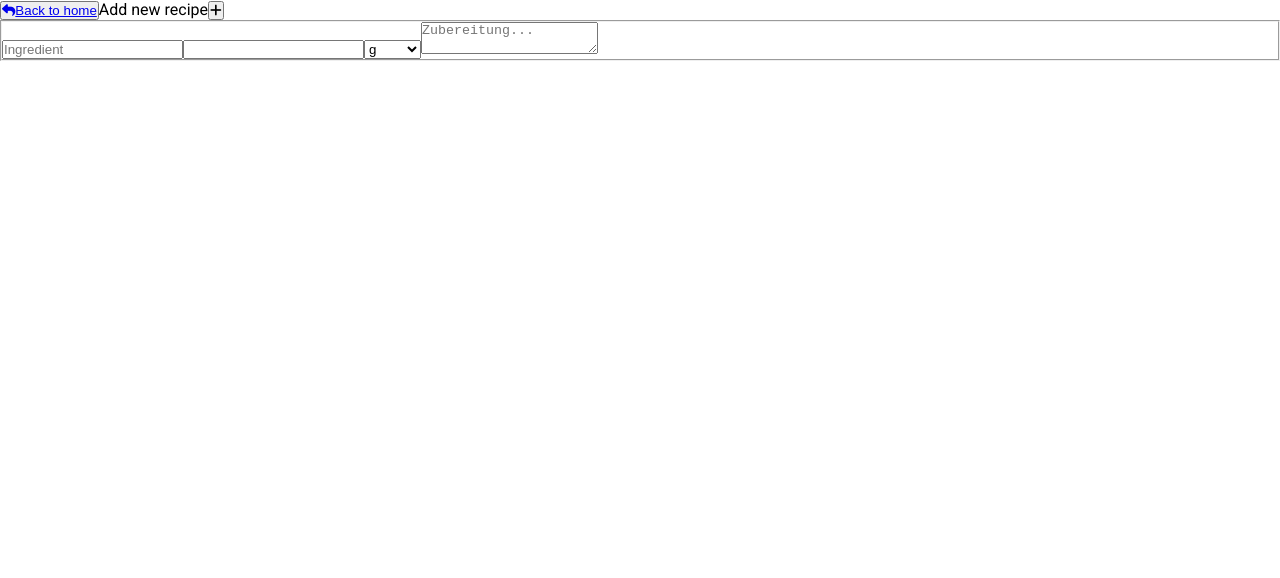
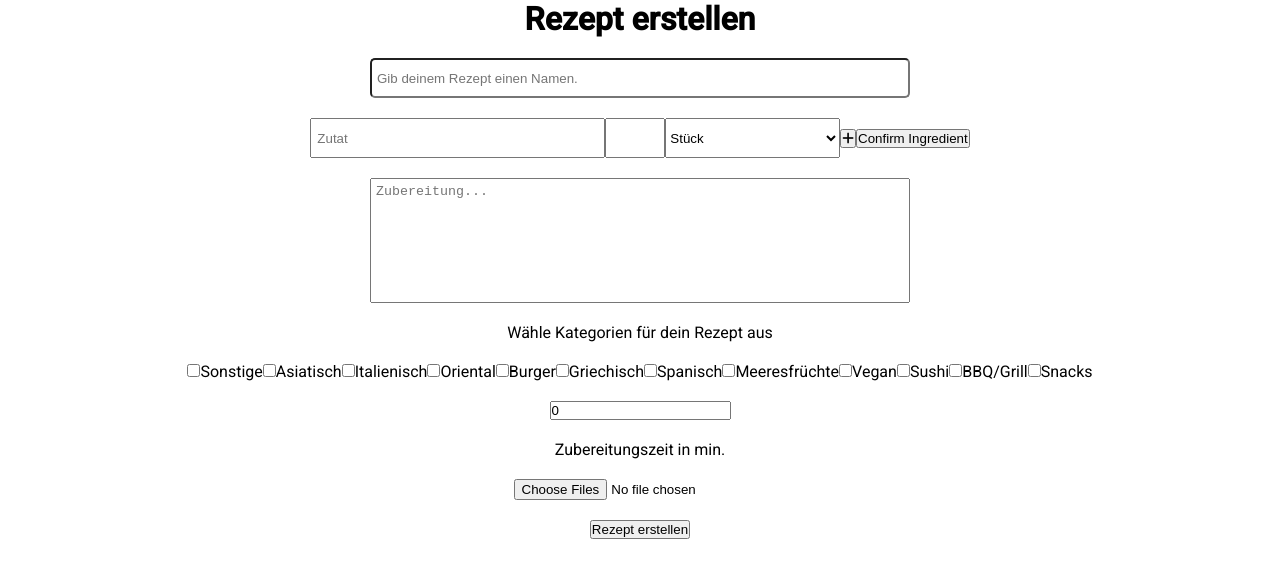
Before and after one commit to aliho3ein/rezept-sharing, a React (Vite) app: page /user-profile in a window 1280 px wide. Shown: the top 578 px of the page. Built offline with nearby package versions, Linux system fonts and the light colour scheme.

Commit message:
fix form functionality

```diff
--- a/src/components/userProfile/AddRecipeForm.tsx
+++ b/src/components/userProfile/AddRecipeForm.tsx
@@ -1,21 +1,210 @@
-import { FC } from "react";
+import { FC, useState } from "react";
+import Ingredient, { Material } from "./Ingredient";
+import style from "../../styles/userProfile/recipeForm.module.scss";
+import instance from "../../api/instance";
+// import { useNavigate } from "react-router-dom";
+
+interface FormData {
+  title: string;
+  material: Material[];
+  desc: string;
+  category: string[];
+  time: string | number;
+  image: string[];
+}
 
 const AddRecipeForm: FC = () => {
+  // const navigate = useNavigate();
+  const [anotherIngredientInstance, setAnotherIngredientInstance] =
+    useState<number>(1);
+  const [formData, setFormData] = useState<FormData>({
+    title: "",
+    material: [],
+    desc: "",
+    category: [],
+    time: 0,
+    image: [""],
+  });
+
+  function addIngredientToMaterial(ingredient: Material) {
+    setFormData((prevData) => ({
+      ...prevData,
+      material: [...prevData.material, ingredient],
+    }));
+  }
+
+  function handleInputChange(event: any) {
+    const { id, value } = event.target;
+    setFormData({ ...formData, [id]: value });
+  }
+
+  function handleCategoryChange(event: any) {
+    const { checked, value } = event.target;
+    if (checked) {
+      setFormData((prevData) => ({
+        ...prevData,
+        category: [...prevData.category, value],
+      }));
+    } else {
+      setFormData((prevData) => ({
+        ...prevData,
+        category: prevData.category.filter((category) => category !== value),
+      }));
+    }
+  }
+
+  const userId = "64b19a04a6306177a70fa74c";
+
+  // if (!userId) {
+  //   navigate("/signin");
+  // }
+
+  function handleSubmit(event: any) {
+    event.preventDefault();
+    instance
+      .post(`/recipe/create/${userId}`, formData)
+      .then((response) => console.log(response.data))
+      .catch((err) => console.error(err));
+    // console.log(formData);
+  }
+
   return (
-    <fieldset>
-      <form>
-        <input type="text" placeholder="Ingredient" />
-        <input type="number" id="ingredient-amount" min="1" />
-        <select id="ingredient-unit">
-          <option value="g">g</option>
-          <option value="ml">ml</option>
-          <option value="Tasse">Tasse</option>
-          <option value="TL">TL</option>
-          <option value="EL">EL</option>
-        </select>
-        <textarea id="cooking-process" placeholder="Zubereitung..."></textarea>
-      </form>
-    </fieldset>
+    <form onSubmit={handleSubmit} className={style.recipeForm}>
+      <h1>Rezept erstellen</h1>
+      <input
+        type="text"
+        id="title"
+        placeholder="Gib deinem Rezept einen Namen."
+        value={formData.title}
+        onChange={handleInputChange}
+        className={style.titleInput}
+      />
+      {[...Array(anotherIngredientInstance)].map((_, index) => {
+        return (
+          <Ingredient
+            key={index}
+            addAnotherIngredientInstance={setAnotherIngredientInstance}
+            addToMaterial={addIngredientToMaterial}
+          />
+        );
+      })}
+      <textarea
+        id="desc"
+        placeholder="Zubereitung..."
+        value={formData.desc}
+        onChange={handleInputChange}
+        className={style.descArea}
+      ></textarea>
+      <p>Wähle Kategorien für dein Rezept aus</p>
+      <section>
+        <label>
+          <input
+            type="checkbox"
+            value="Sonstige"
+            onChange={handleCategoryChange}
+          />
+          Sonstige
+        </label>
+        <label>
+          <input
+            type="checkbox"
+            value="Asiatisch"
+            onChange={handleCategoryChange}
+          />
+          Asiatisch
+        </label>
+        <label>
+          <input
+            type="checkbox"
+            value="Italienisch"
+            onChange={handleCategoryChange}
+          />
+          Italienisch
+        </label>
+        <label>
+          <input
+            type="checkbox"
+            value="Oriental"
+            onChange={handleCategoryChange}
+          />
+          Oriental
+        </label>
+        <label>
+          <input
+            type="checkbox"
+            value="Burger"
+            onChange={handleCategoryChange}
+          />
+          Burger
+        </label>
+        <label>
+          <input
+            type="checkbox"
+            value="Griechisch"
+            onChange={handleCategoryChange}
+          />
+          Griechisch
+        </label>
+        <label>
+          <input
+            type="checkbox"
+            value="Spanisch"
+            onChange={handleCategoryChange}
+          />
+          Spanisch
+        </label>
+        <label>
+          <input
+            type="checkbox"
+            value="Meeresfrüchte"
+            onChange={handleCategoryChange}
+          />
+          Meeresfrüchte
+        </label>
+        <label>
+          <input
+            type="checkbox"
+            value="Vegan"
+            onChange={handleCategoryChange}
+          />
+          Vegan
+        </label>
+        <label>
+          <input
+            type="checkbox"
+            value="Sushi"
+            onChange={handleCategoryChange}
+          />
+          Sushi
+        </label>
+        <label>
+          <input
+            type="checkbox"
+            value="BBQ/Grill"
+            onChange={handleCategoryChange}
+          />
+          BBQ/Grill
+        </label>
+        <label>
+          <input
+            type="checkbox"
+            value="Snacks"
+            onChange={handleCategoryChange}
+          />
+          Snacks
+        </label>
+      </section>
+      <input
+        type="number"
+        id="time"
+        min="1"
+        value={formData.time}
+        onChange={handleInputChange}
+      />
+      <span>Zubereitungszeit in min.</span>
+      <input type="file" id="image" multiple value={formData.image} />
+      <button type="submit">Rezept erstellen</button>
+    </form>
   );
 };
 
--- /dev/null
+++ b/src/components/userProfile/Ingredient.tsx
@@ -0,0 +1,91 @@
+import { Dispatch, FC, SetStateAction, useState } from "react";
+import style from "../../styles/userProfile/recipeForm.module.scss";
+
+export interface Material {
+  name: string;
+  count: string;
+  unit: string;
+}
+type IngredientProps = {
+  addAnotherIngredientInstance: Dispatch<SetStateAction<number>>;
+  addToMaterial: Function;
+};
+
+const Ingredient: FC<IngredientProps> = ({
+  addAnotherIngredientInstance,
+  addToMaterial,
+}) => {
+  const [material, setMaterial] = useState<Material>({
+    name: "",
+    count: "",
+    unit: "",
+  });
+
+  function handleInputChange(event: any) {
+    const { id, value } = event.target;
+    setMaterial({ ...material, [id]: value });
+  }
+
+  function handleConfirmIngredient() {
+    addToMaterial(material);
+  }
+
+  return (
+    <section>
+      <input
+        type="text"
+        placeholder="Zutat"
+        id="name"
+        value={material.name}
+        onChange={handleInputChange}
+        className={style.ingredientInput}
+      />
+      <input
+        type="number"
+        id="count"
+        min="1"
+        value={material.count}
+        onChange={handleInputChange}
+        className={style.countInput}
+      />
+      <select
+        id="unit"
+        value={material.unit}
+        onChange={handleInputChange}
+        className={style.unitSelect}
+      >
+        <option value="Stück">Stück</option>
+        <option value="Gramm">Gramm</option>
+        <option value="Milliliter">Milliliter</option>
+        <option value="Tasse">Tasse</option>
+        <option value="Teelöffel">Teelöffel</option>
+        <option value="Esslöffel">Esslöffel</option>
+      </select>
+      <button
+        type="button"
+        onClick={() =>
+          addAnotherIngredientInstance((prevIngredients) => prevIngredients + 1)
+        }
+        className={style.addInstanceBtn}
+      >
+        <i className="fa-solid fa-plus"></i>
+      </button>
+      <button type="button" onClick={handleConfirmIngredient}>
+        Confirm Ingredient
+      </button>
+    </section>
+  );
+};
+
+export default Ingredient;
+
+// Tasks to do on this component
+
+// - button to delete an instance
+// - button to confirm inputs of an instance
+// - a tooltip indicating users that their inputs are complete
+// - a button which closes the form
+// - a popup which asks the user whether to stay on the recipe form
+// - on UserProfilePage -> popup for the recipe form on button click
+// - RecipeForm && Ingredient -> apply styling
+// - RecipeForm -> send formData to backend -> test if data is sent correctly
--- a/src/pages/UserProfile.tsx
+++ b/src/pages/UserProfile.tsx
@@ -1,21 +1,21 @@
 import { FC } from "react";
-import { Link } from "react-router-dom";
+// import { Link } from "react-router-dom";
+// import style from "../styles/userProfile/userProfile.module.scss";
 import AddRecipeForm from "../components/userProfile/AddRecipeForm";
-import style from "../styles/userProfile.module.scss";
 
 const UserProfile: FC = () => {
   return (
     <>
-      <button>
+      {/* <button>
         <Link to="/">
           <i className={`fa-solid fa-reply ${style.returnArrow}`}></i>
-          Back to home
+          Zurück
         </Link>
       </button>
-      <span>Add new recipe</span>
+      <span>Rezept hinzufügen</span>
       <button>
         <i className={`fa-solid fa-plus ${style.addRecipe}`}></i>
-      </button>
+      </button> */}
       <AddRecipeForm />
     </>
   );
--- /dev/null
+++ b/src/styles/userProfile/recipeForm.module.scss
@@ -0,0 +1,52 @@
+@import "../variable";
+
+.recipeForm {
+  display: flex;
+  justify-content: center;
+  align-items: center;
+  flex-direction: column;
+  gap: 20px;
+  height: 100%;
+  overflow: hidden;
+}
+
+.titleInput {
+  width: 540px;
+  height: 40px;
+  border-radius: 5px;
+
+  &::placeholder {
+    padding-left: 5px;
+  }
+
+  &:focus {
+    border-color: $secondary-color;
+  }
+}
+
+.ingredientInput {
+  width: 295px;
+  height: 40px;
+  padding-left: 5px;
+}
+
+.countInput {
+  width: 60px;
+  height: 40px;
+}
+
+.unitSelect {
+  width: 175px;
+  height: 40px;
+}
+
+.descArea {
+  width: 540px;
+  height: 125px;
+  resize: none;
+  overflow: hidden;
+
+  &::placeholder {
+    padding: 5px;
+  }
+}
```
Also changed, not shown: src/styles/userProfile/userProfile.module.scss (added), 1 other file (tests, documents, lock files or other folders).
